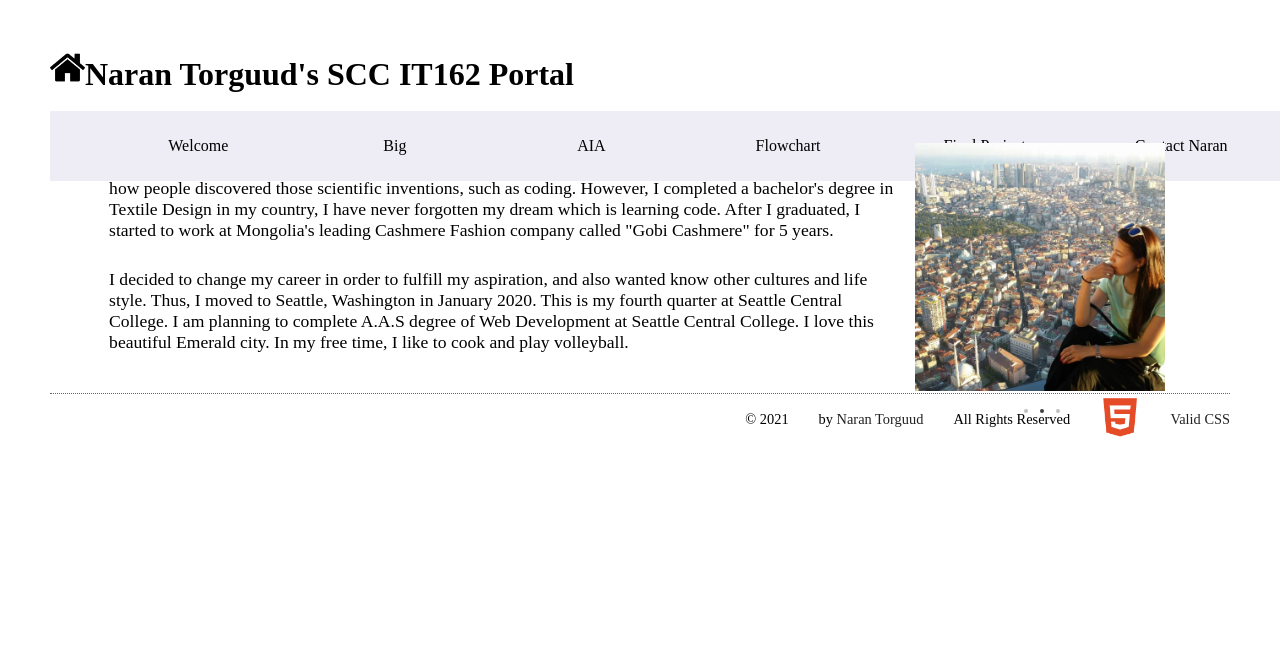
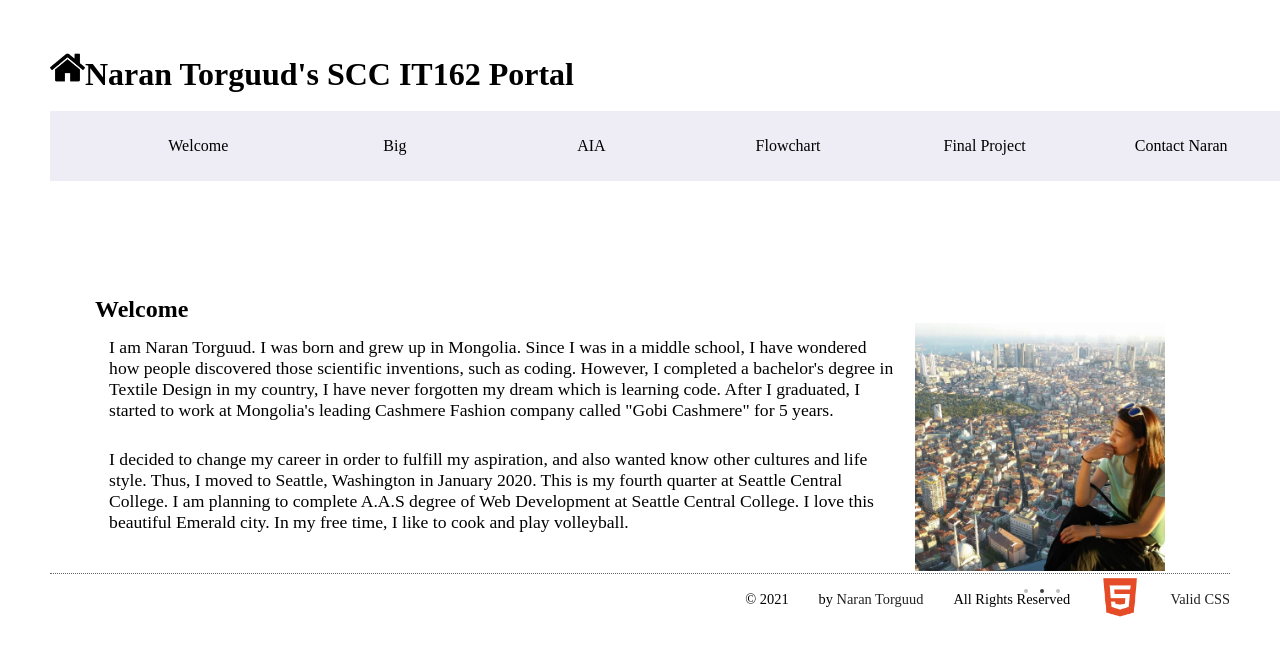
Before and after one commit to ntorguud/IT162, a PHP site: page / in a window 1280 px wide. Shown: the top 656 px of the page. Run offline with PHP 8.4, Linux system fonts and the light colour scheme; some libraries are stand-ins or nearby versions.

Commit message:
Add values in wrapper margin property

```diff
--- a/css/forms.css
+++ b/css/forms.css
@@ -115,7 +115,7 @@ body {
 
 #wrapper {
     max-width:1100px;
-    margin:0 auto;
+    margin:180px auto 0 auto;
     /* background:beige; */
     padding:5px;
 }
--- a/css/styles.css
+++ b/css/styles.css
@@ -114,7 +114,7 @@ body {
 
 #wrapper {
     max-width:1100px;
-    margin:0 auto;
+    margin:180px auto 0 auto;
     /* background:beige; */
     padding:5px;
 }
```
